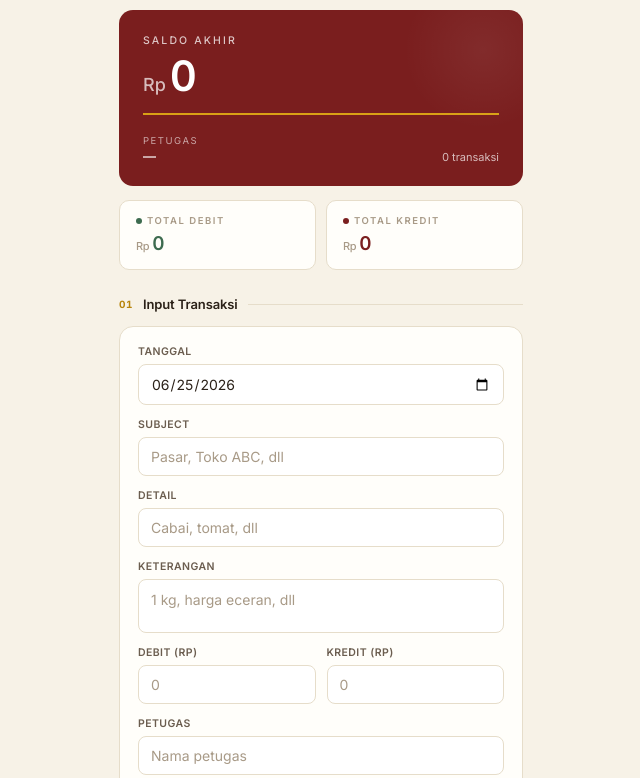
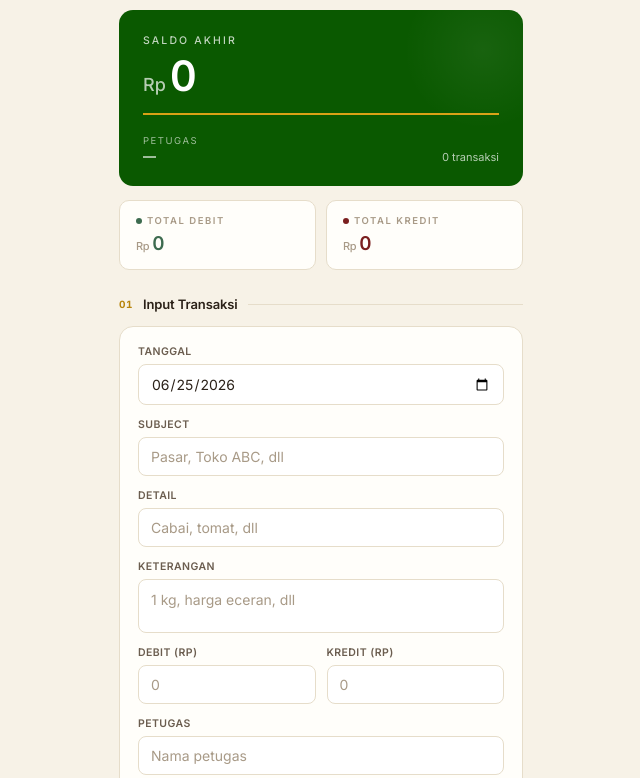
Before and after one commit to githubrsjmlgagn/RO_Berkah_Roso, a plain HTML site: page index.html in a window 1280 px wide. Shown: the part 95-873 px from the top of the page, without its empty margins (319-959 px from the left). Drawn offline with Linux system fonts and the light colour scheme.

Commit message:
Update index.html

```diff
--- a/index.html
+++ b/index.html
@@ -2,7 +2,7 @@
 <link rel="preconnect" href="https://fonts.gstatic.com" crossorigin>
 <link href="https://fonts.googleapis.com/css2?family=Inter:wght@400;500;600;700&display=swap" rel="stylesheet">
 <link rel="manifest" href="manifest.json">
-<meta name="theme-color" content="#7A1E1E">
+<meta name="theme-color" content="#0a5900">
 <meta name="viewport" content="width=device-width, initial-scale=1, viewport-fit=cover">
 <meta name="apple-mobile-web-app-capable" content="yes">
 <meta name="apple-mobile-web-app-status-bar-style" content="black-translucent">
@@ -12,7 +12,7 @@
   --ink:#2B2118;
   --ink-soft:#6B5D4F;
   --ink-faint:#A89A87;
-  --brand:#7A1E1E;
+  --brand:#0a5900;
   --brand-deep:#5E1414;
   --gold:#D9A116;
   --gold-deep:#B8850C;
```
